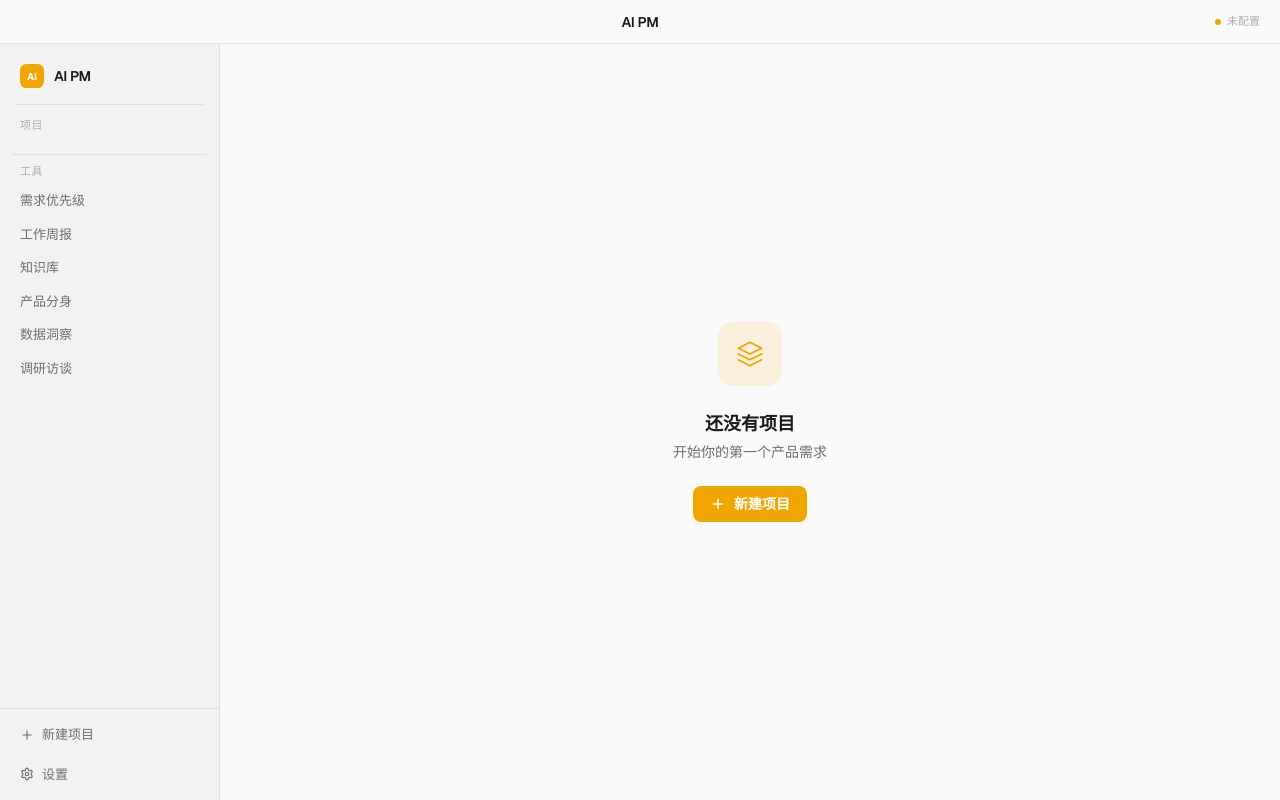
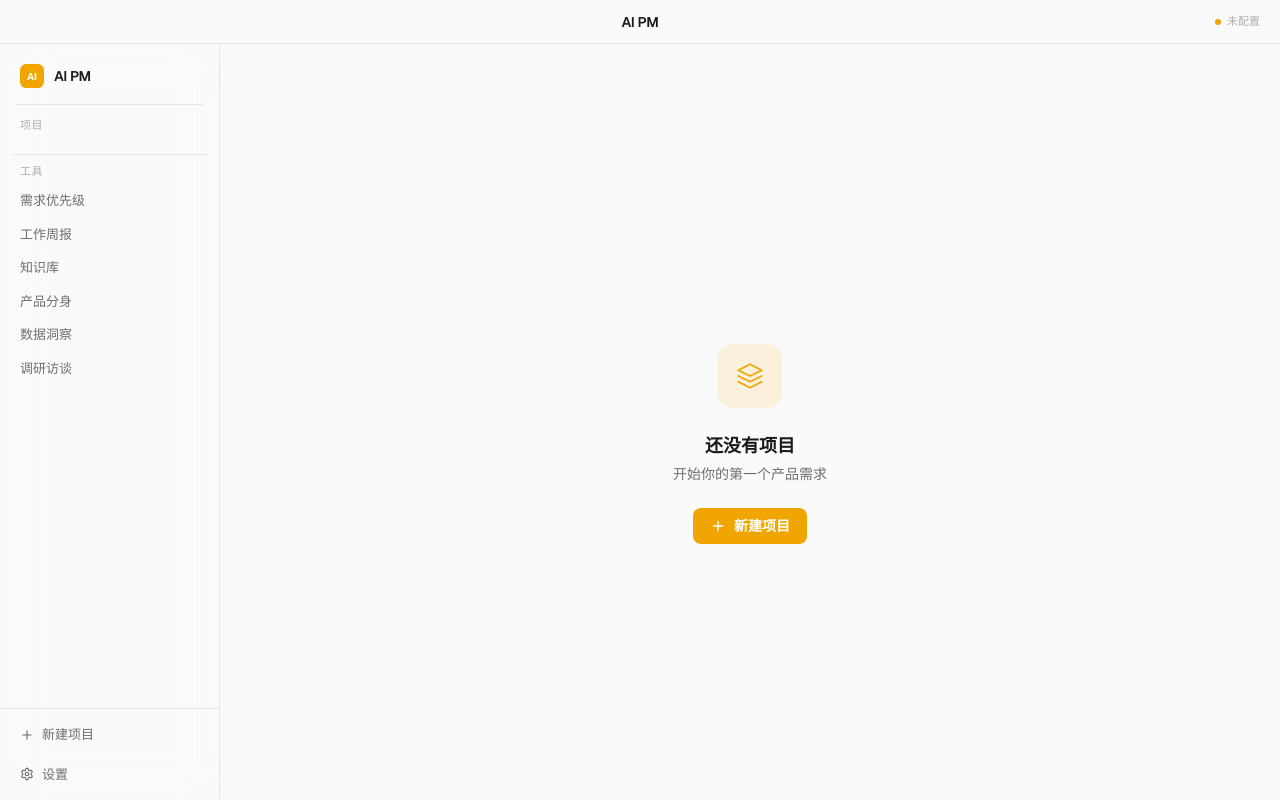
Before and after one commit to K3tty5555/AI_PM, a React (Vite) app in the folder app/: page / in a window 1280 px wide. Built offline with nearby package versions, Linux system fonts and the light colour scheme.

Commit message:
fix: add CSSProperties import to layout components

```diff
--- a/app/src/components/layout/Sidebar.tsx
+++ b/app/src/components/layout/Sidebar.tsx
@@ -1,3 +1,4 @@
+import type { CSSProperties } from "react"
 import { useNavigate, useLocation } from "react-router-dom"
 import { Plus, Settings, Check } from "lucide-react"
 import { cn } from "@/lib/utils"
@@ -92,10 +93,12 @@ function Sidebar({
     <aside
       data-slot="sidebar"
       className={cn(
-        "flex h-full w-[220px] shrink-0 flex-col",
+        "fixed top-[44px] left-0 bottom-0 z-20",
+        "flex w-[220px] flex-col",
         "border-r border-[var(--border)]",
-        "bg-[rgba(240,240,240,0.85)] backdrop-blur-xl",
+        "bg-[var(--bg-sidebar)] backdrop-blur-[20px]",
       )}
+      style={{ WebkitBackdropFilter: "blur(20px)" } as CSSProperties}
     >
       {/* App logo */}
       <button
--- a/app/src/components/layout/TitleBar.tsx
+++ b/app/src/components/layout/TitleBar.tsx
@@ -1,3 +1,4 @@
+import type { CSSProperties } from "react"
 import { useState, useEffect } from "react"
 import { useNavigate } from "react-router-dom"
 import { cn } from "@/lib/utils"
@@ -17,7 +18,7 @@ export function TitleBar() {
     <header
       data-tauri-drag-region
       className="flex h-11 shrink-0 select-none items-center justify-between border-b border-[var(--border)] bg-[rgba(250,250,250,0.9)] backdrop-blur-sm px-5"
-      style={{ WebkitAppRegion: "drag" } as React.CSSProperties}
+      style={{ WebkitAppRegion: "drag" } as CSSProperties}
     >
       {/* macOS traffic lights space */}
       <div className="w-[72px]" data-tauri-drag-region />
@@ -26,7 +27,7 @@ export function TitleBar() {
       <button
         onClick={() => navigate("/")}
         title="返回主页"
-        style={{ WebkitAppRegion: "no-drag" } as React.CSSProperties}
+        style={{ WebkitAppRegion: "no-drag" } as CSSProperties}
         className="text-sm font-semibold text-[var(--text-primary)] tracking-tight hover:opacity-60 transition-opacity"
       >
         AI PM
@@ -35,7 +36,7 @@ export function TitleBar() {
       {/* API status indicator */}
       <div
         className="flex w-[72px] items-center justify-end"
-        style={{ WebkitAppRegion: "no-drag" } as React.CSSProperties}
+        style={{ WebkitAppRegion: "no-drag" } as CSSProperties}
       >
         {apiReady !== null && (
           <button
--- a/app/src/layouts/AppLayout.tsx
+++ b/app/src/layouts/AppLayout.tsx
@@ -1,17 +1,27 @@
+import type { CSSProperties } from "react"
 import { Outlet } from "react-router-dom"
 import { SidebarShell } from "@/components/layout/SidebarShell"
 import { TitleBar } from "@/components/layout/TitleBar"
 
 export function AppLayout() {
   return (
-    <div className="flex h-screen flex-col overflow-hidden">
+    <div className="flex h-screen flex-col overflow-hidden bg-[var(--background)]">
       <TitleBar />
-      <div className="flex flex-1 overflow-hidden">
-        <SidebarShell />
-        <main className="flex-1 overflow-y-auto p-8">
-          <Outlet />
-        </main>
-      </div>
+      {/* Sidebar is fixed so backdrop-filter blurs the scrolling content behind it */}
+      <SidebarShell />
+      <main
+        className="flex-1 overflow-y-auto p-8"
+        style={{
+          marginLeft: 220,
+          marginTop: 44,
+          height: "calc(100vh - 44px)",
+          scrollbarWidth: "none",
+          msOverflowStyle: "none",
+        } as CSSProperties}
+      >
+        <style>{`main::-webkit-scrollbar { display: none; }`}</style>
+        <Outlet />
+      </main>
     </div>
   )
 }
```
